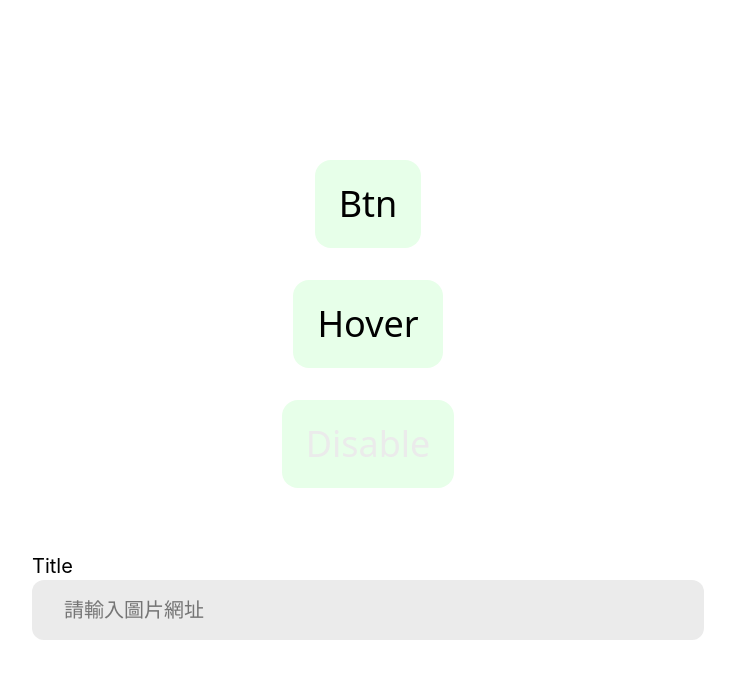
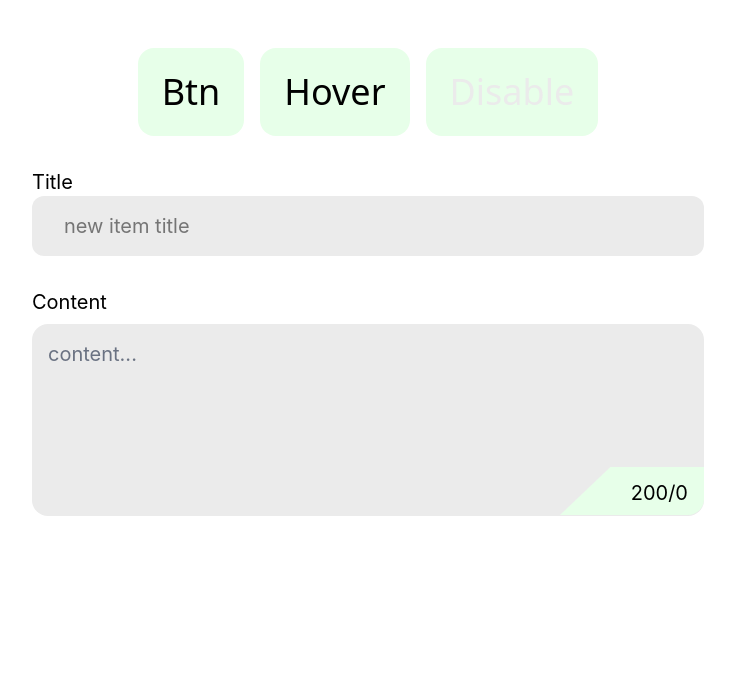
Before and after one commit to b05505027/GIGABYTETodoList, a Vue app in the folder app/: page /content/1 in a window 1280 px wide. Shown: the top 678 px of the page, without its empty margins (272-1007 px from the left). Built offline with nearby package versions, Linux system fonts and the light colour scheme.

Commit message:
feat: 🎸 add LabeledTextarea component

```diff
--- a/app/src/App.vue
+++ b/app/src/App.vue
@@ -1,29 +1,44 @@
 <template>
-  <main class="flex flex-col items-center justify-center min-h-screen bg-white-500 space-y-8 p-12">
+  <main class="flex flex-col items-center justify-start min-h-screen bg-brand-white space-y-8 p-12">
 
     <!-- Previous Button Components -->
-    <BaseButton>Btn</BaseButton>
-    <BaseButton variant="hover">Hover</BaseButton>
-    <BaseButton disabled>Disable</BaseButton>
+    <div class="flex space-x-4">
+      <BaseButton>Btn</BaseButton>
+      <BaseButton variant="hover">Hover</BaseButton>
+      <BaseButton disabled>Disable</BaseButton>
+    </div>
 
-    <!-- New LabeledInput Component -->
-    <div class="w-full max-w-2xl mt-8">
+    <!-- LabeledInput Component -->
+    <div class="w-full max-w-2xl">
       <LabeledInput
         id="item-title-input"
         label="Title"
-        placeholder="請輸入圖片網址"
+        placeholder="new item title"
         v-model="newItemTitle"
       />
     </div>
+
+    <!-- New LabeledTextarea Component -->
+    <div class="w-full max-w-2xl">
+      <LabeledTextarea
+        id="item-content"
+        label="Content"
+        placeholder="content..."
+        v-model="itemContent"
+        :max-length="200"
+      />
+    </div>
+
   </main>
 </template>
 
 <script setup>
 import { ref } from 'vue';
 import BaseButton from './components/BaseButton.vue';
-import LabeledInput from './components/LabeledInput.vue'; // 1. Import the new component
+import LabeledInput from './components/LabeledInput.vue';
+import LabeledTextarea from './components/LabeledTextarea.vue';
 
-// 2. Create reactive variables for our inputs
+// 2. Create reactive variables
 const newItemTitle = ref('');
-const imageUrl = ref('');
+const itemContent = ref(''); // Variable for our new textarea
 </script>
--- /dev/null
+++ b/app/src/components/LabeledTextarea.vue
@@ -0,0 +1,65 @@
+<template>
+  <div class="w-full">
+    <label
+      :for="id"
+      class="block mb-2 text-xl font-normal text-brand-black"
+    >
+      {{ label }}
+    </label>
+    <div class="relative">
+      <textarea
+        :id="id"
+        v-model="model"
+        :placeholder="placeholder"
+        :maxlength="maxLength"
+        class="
+          w-full h-48 p-4 rounded-2xl
+          bg-brand-gray
+          text-brand-black placeholder:text-gray-500
+          text-xl
+          border-none resize-none
+          focus:outline-none focus:ring-2 focus:ring-mint-active
+          transition-shadow duration-200
+        "
+      ></textarea>
+      <div
+        class="
+          absolute bottom-[7px] right-0
+          bg-button-normal text-brand-black text-base
+          px-18 py-6
+          rounded-br-2xl
+          [clip-path:polygon(35%_0,_100%_0,_100%_100%,_0_100%)]
+        "
+      >
+      <span
+        class="absolute bottom-2 right-4 text-xl"
+      >
+        {{ maxLength}}/{{ model.length }}
+      </span>
+      </div>
+    </div>
+  </div>
+</template>
+
+<script setup>
+const model = defineModel({ required: true });
+
+defineProps({
+  id: {
+    type: String,
+    required: true,
+  },
+  label: {
+    type: String,
+    required: true,
+  },
+  placeholder: {
+    type: String,
+    default: '',
+  },
+  maxLength: {
+    type: Number,
+    default: 200,
+  },
+});
+</script>
```
